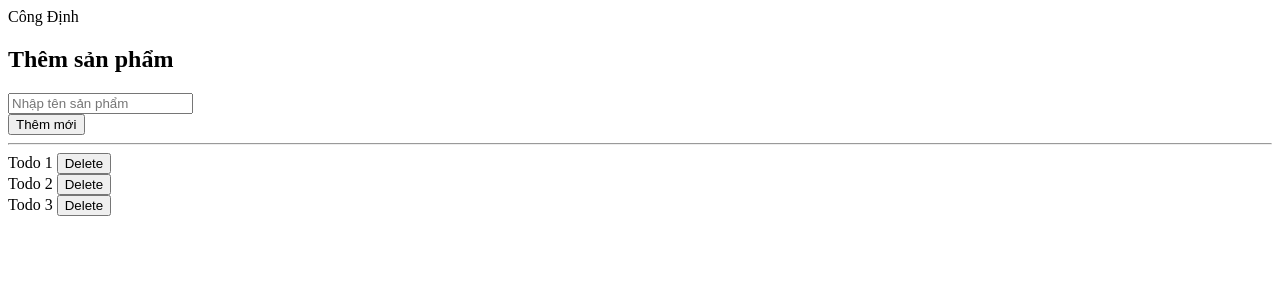
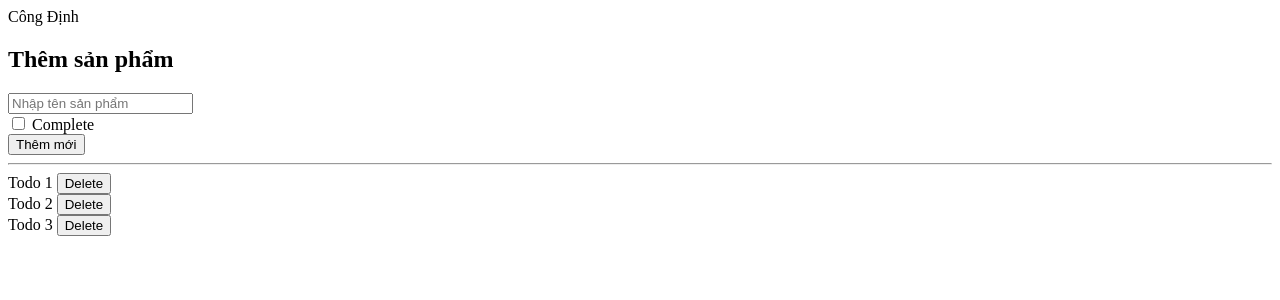
Before and after one commit to dinhdc1111/Typescript-Basic, a React (Vite) app: page / in a window 1280 px wide. Shown: the top 300 px of the page. Built offline with nearby package versions, Linux system fonts and the light colour scheme.

Commit message:
feat: :fire: React-hook-form

```diff
--- a/src/components/AddTodo/index.tsx
+++ b/src/components/AddTodo/index.tsx
@@ -1,28 +1,22 @@
-import React, { useState } from 'react'
+import { useForm, SubmitHandler } from 'react-hook-form';
+import { ITodo } from '../../interfaces/todo';
 
 type Props = {
     onAdd: (todo: any) => void;
 }
 
 const AddTodo = (props: Props) => {
-    const [value, setValue] = useState("");
-    const onHandleChange = (e: any) => {
-        setValue(e.target.value)
-    }
-    const onHandleSubmit = (e: React.FormEvent<HTMLFormElement>) => {
-        e.preventDefault();
-        const fakeObject = {
-            id: 11,
-            title: value,
-            completed: true
-        }
-        props.onAdd(fakeObject)
+    const {register, handleSubmit, formState: {errors}} = useForm<ITodo>();
+    const onSubmit: SubmitHandler<ITodo> = (data) => {
+        props.onAdd(data);
     }
     return (
         <div>
-            <form action="" onSubmit={onHandleSubmit}>
+            <form onSubmit={handleSubmit(onSubmit)}>
                 <h2>Thêm sản phẩm</h2>
-                <input type="text" placeholder='Nhập tên sản phẩm' onChange={onHandleChange}/> <br />
+                <input type="text" placeholder='Nhập tên sản phẩm' {...register("title")}/> <br />
+                <input type="checkbox" {...register("completed")} /> Complete
+                <br />
                 <button>Thêm mới</button>
             </form>
             <hr />
--- a/src/components/Todo/index.tsx
+++ b/src/components/Todo/index.tsx
@@ -14,7 +14,7 @@ const Todo = (props: Props) => {
         setTodos(todos.filter((todo) => todo.id !== id));
     };
     const onHandleAddTodo = (todo: any) => {
-        setTodos([...todos, todo])
+        setTodos([...todos, {id: todos.length + 1, ...todo}])
     }
     return (
         <div>
```
Also changed, not shown: src/components/ListTodo/index.tsx (+4 -5 lines).
